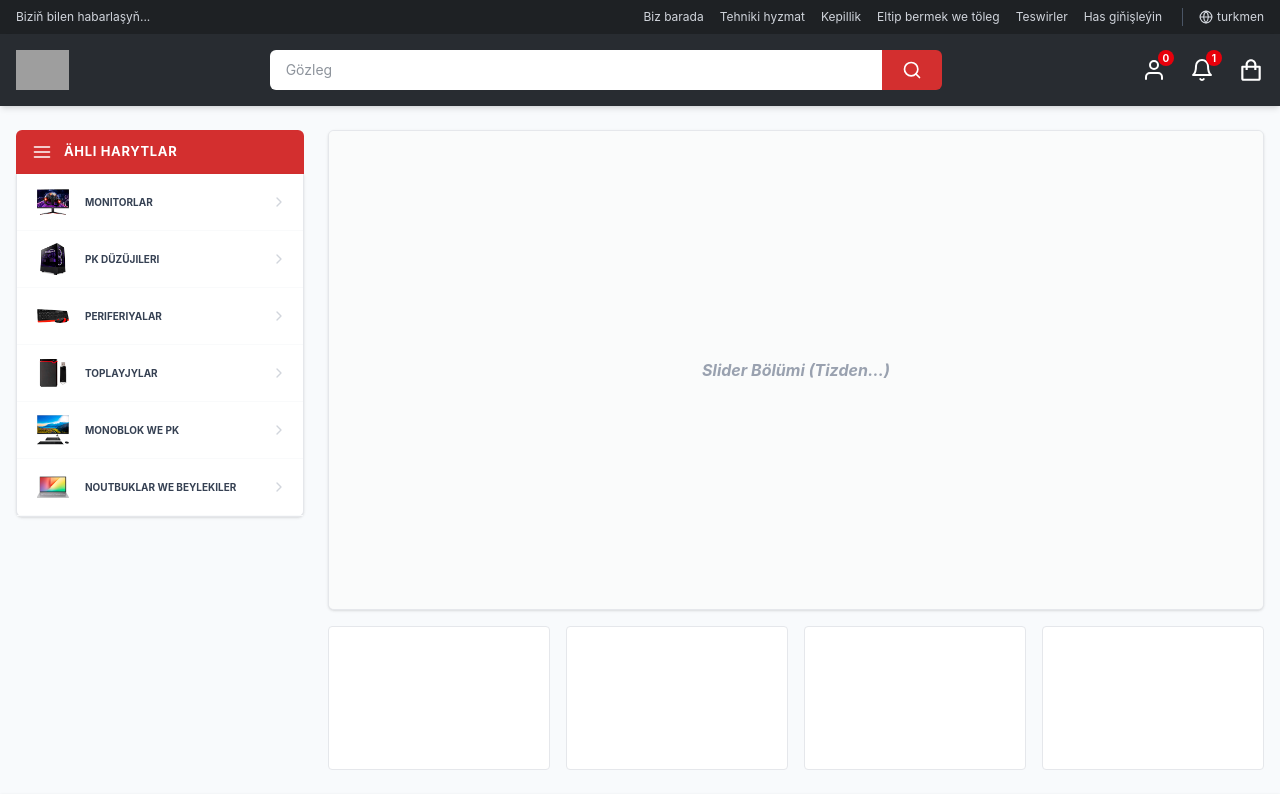
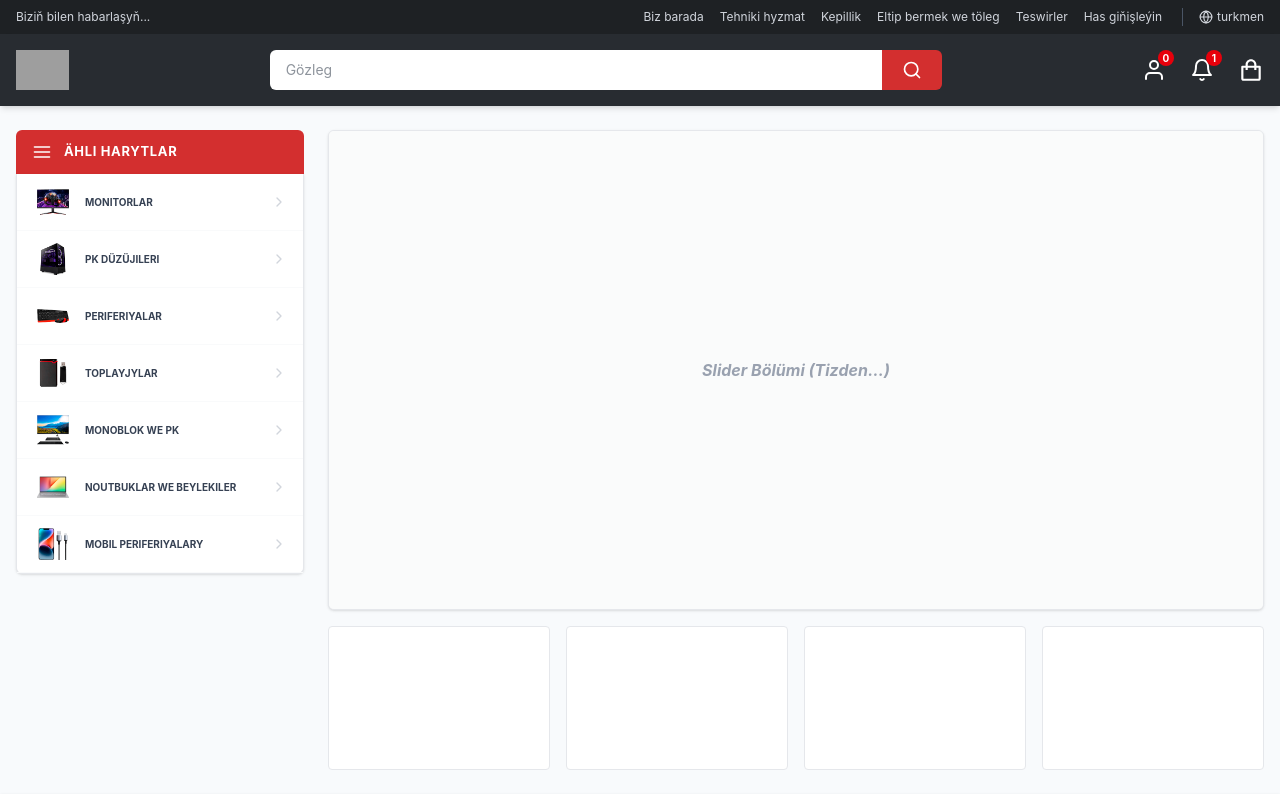
Before and after one commit to Bahram2006/Computer-Shop, a React (Vite) app: page / in a window 1280 px wide. Shown: the top 800 px of the page. Built offline with nearby package versions, Linux system fonts and the light colour scheme; grey boxes are pictures that could not be loaded.

Commit message:
hero files updated

```diff
--- a/src/components/common/Hero.jsx
+++ b/src/components/common/Hero.jsx
@@ -77,6 +77,21 @@ const Hero = () => {
         { id: 609, name: "Klawiaturalar", img: IMAGES.sub6_9 },
         { id: 610, name: "Klawiatura ucin nakleykalar", img: IMAGES.sub6_10 },
       ]
+    },
+    {
+      id: 7, name: "MOBIL PERIFERIYALARY", img: IMAGES.cat7,
+      subItems: [
+        { id: 701, name: "Plansetler", img: IMAGES.sub7_1 },
+        { id: 702, name: "Smart sagatlar", img: IMAGES.sub7_2 },
+        { id: 703, name: "Telefon ucin zaryad berijiler", img: IMAGES.sub7_3 },
+        { id: 704, name: "Telefon ucin kabeller", img: IMAGES.sub7_4 },
+        { id: 705, name: "Portatiw batareyler", img: IMAGES.sub7_5 },
+        { id: 706, name: "Podstawkalar we saklayjylar", img: IMAGES.sub7_6 },
+        { id: 707, name: "Awtoulaglar ucin wideoregistratorlar", img: IMAGES.sub7_7 },
+        { id: 708, name: "Sumkalar we keysler", img: IMAGES.sub7_8 },
+        { id: 709, name: "Arassalayjy serisdeler", img: IMAGES.sub7_9 },
+        { id: 710, name: "Durli mobil pereferiyalary", img: IMAGES.sub7_10 },
+      ]
     }
 
   ];
```
